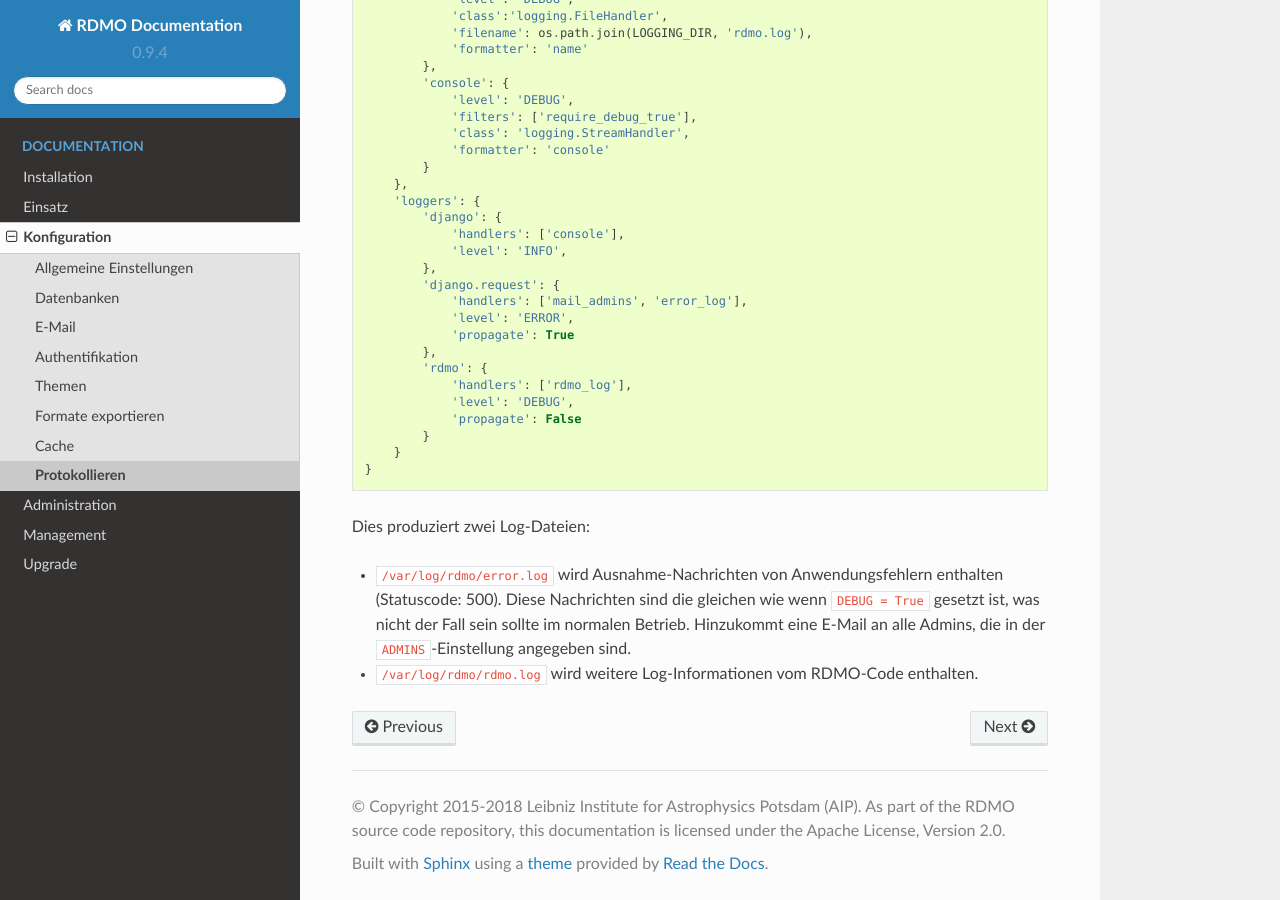
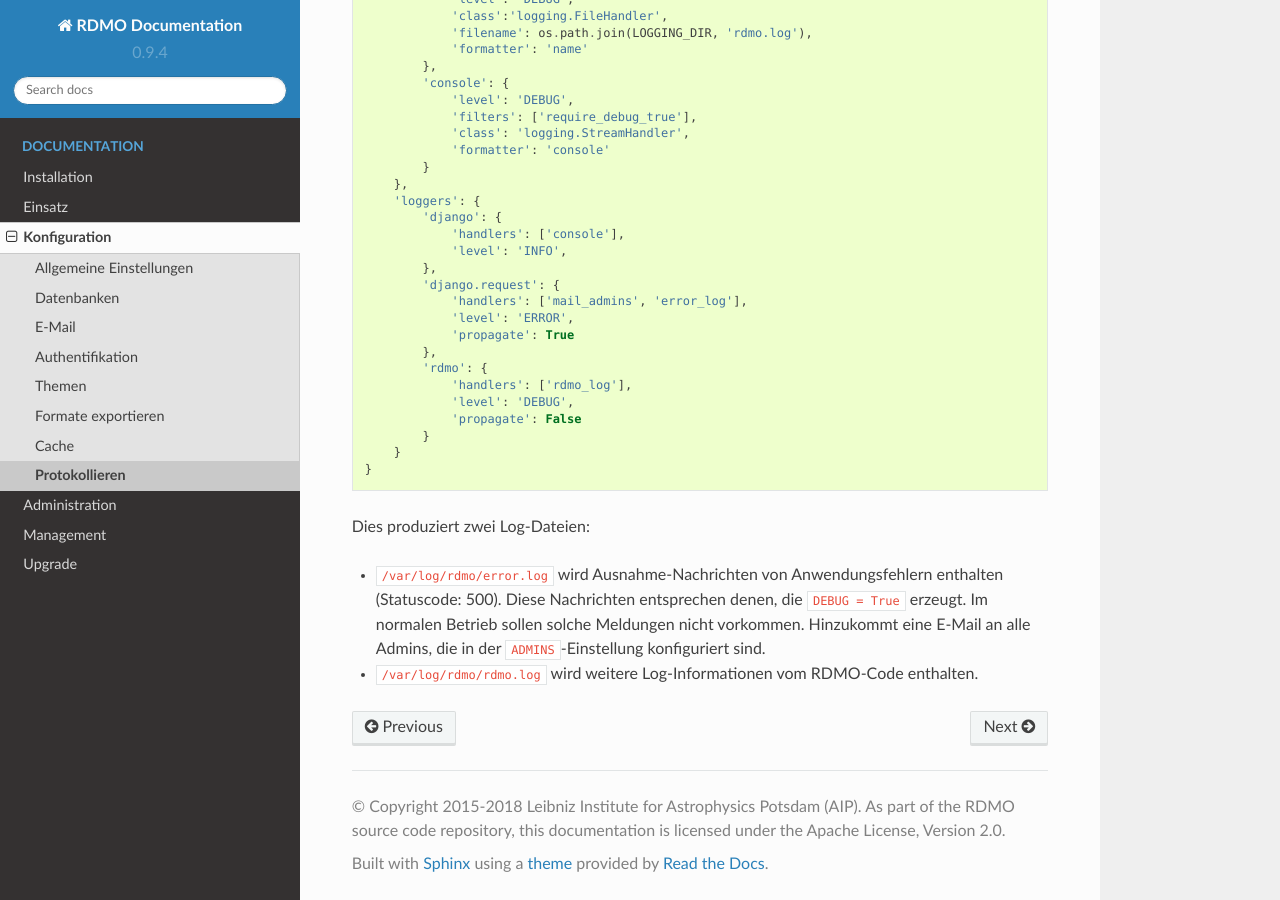
Before and after one commit to rdmorganiser/rdmo-docs-de, a Sphinx documentation site: the page built from docs/configuration/logging.rst, in a window 1280 px wide and 900 px high, scrolled down 934 px. Built offline with Sphinx 7.4.7 and the Read the Docs theme 2.0.0, drawn with Linux system fonts in a browser that asks for light colours; some of the changed text lies outside the part shown.

Commit message:
Update logging.rst
typos/expressions

```diff
--- a/docs/configuration/logging.rst
+++ b/docs/configuration/logging.rst
@@ -76,5 +76,5 @@
 
 Dies produziert zwei Log-Dateien:
 
-* ``/var/log/rdmo/error.log`` wird Ausnahme-Nachrichten von Anwendungsfehlern enthalten (Statuscode: 500). Diese Nachrichten sind die gleichen wie wenn ``DEBUG = True`` gesetzt ist, was nicht der Fall sein sollte im normalen Betrieb. Hinzukommt eine E-Mail an alle Admins, die in der ``ADMINS``-Einstellung angegeben sind.
+* ``/var/log/rdmo/error.log`` wird Ausnahme-Nachrichten von Anwendungsfehlern enthalten (Statuscode: 500). Diese Nachrichten entsprechen denen, die ``DEBUG = True`` erzeugt. Im normalen Betrieb sollen solche Meldungen nicht vorkommen. Hinzukommt eine E-Mail an alle Admins, die in der ``ADMINS``-Einstellung konfiguriert sind.
 * ``/var/log/rdmo/rdmo.log`` wird weitere Log-Informationen vom RDMO-Code enthalten.
```
Also changed, not shown: other parts of docs/configuration/logging.rst (+1 -1 lines).
